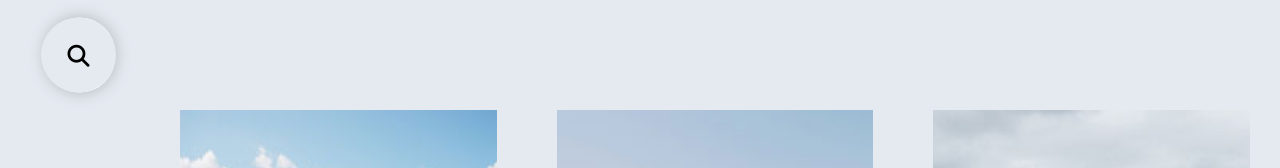
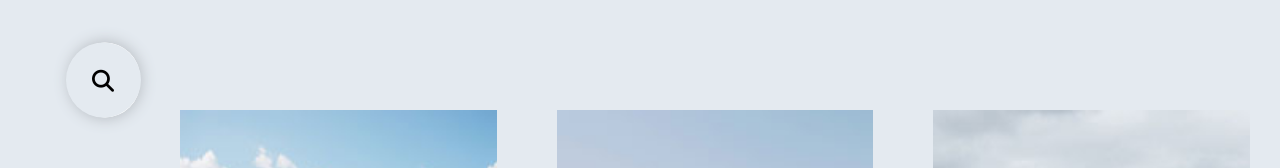
Before and after one commit to prycedom/Unit-5, a plain HTML site: page index.html in a window 1280 px wide. Shown: the top 168 px of the page. Drawn offline with Linux system fonts and the light colour scheme.

Commit message:
Fixed searchbox

```diff
--- a/css/styles.css
+++ b/css/styles.css
@@ -12,7 +12,7 @@ body {
 /* Searchbox */
 .wrapper{
   position: sticky;
-  top: 0%;
+  top: 10%;
   left: 40%;
   transform: translate(-50%, -50%);
   margin-top: 55px;
@@ -20,6 +20,7 @@ body {
 }
 .searchbox{
   position: relative;
+  left: 35%
 }
 .searchbox .input{
   width: 0px;
```
